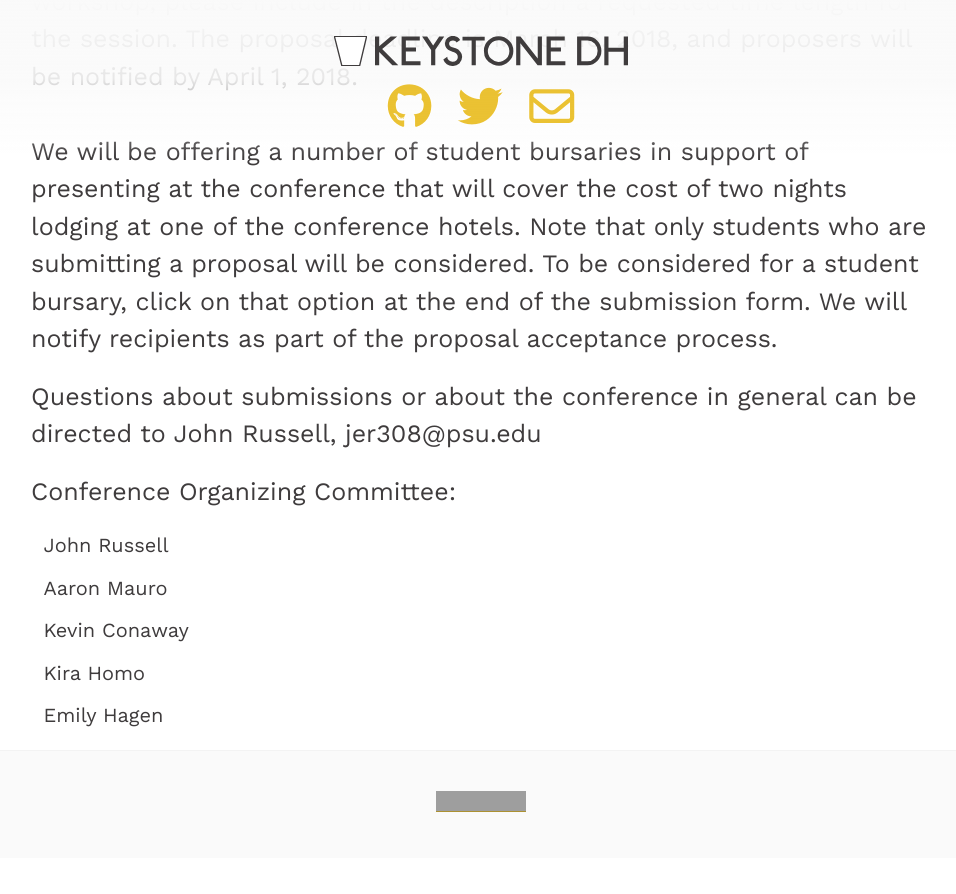
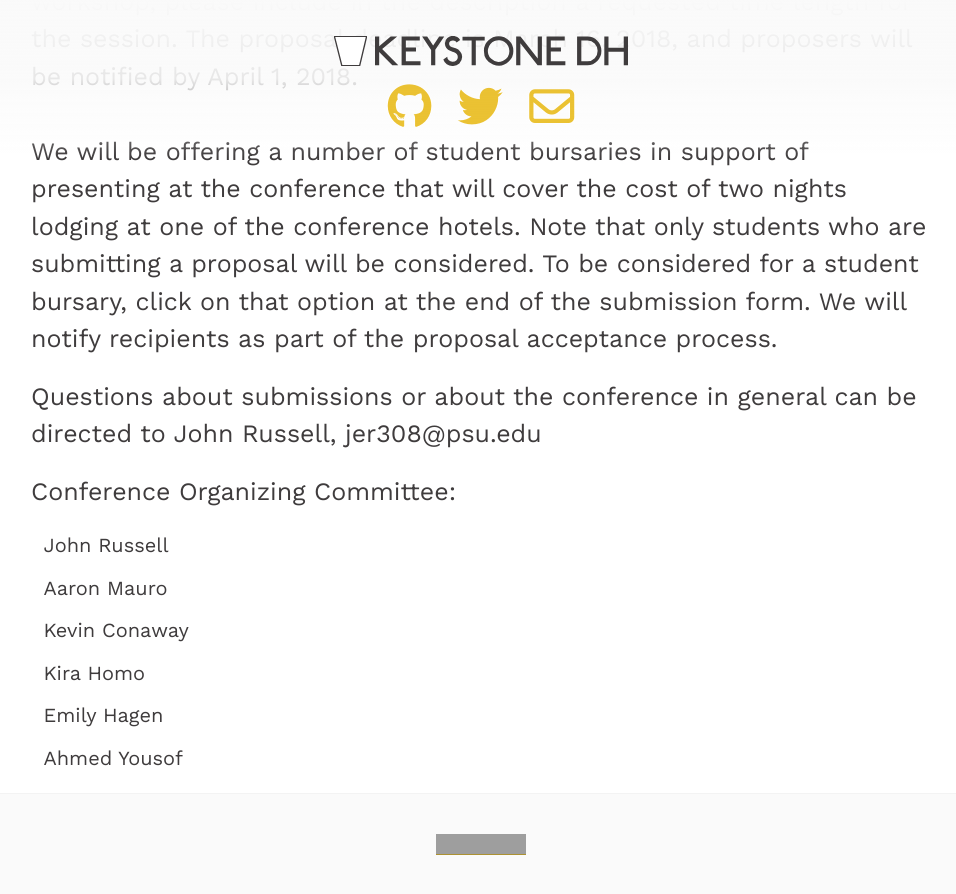
Before and after one commit to KeystoneDH/2018, a Jekyll site: the page built from cfp.md, in a window 1280 px wide and 900 px high, scrolled down 792 px. Shown: the top 894 px of the window, without its empty margins (159-1115 px from the left). Built offline with Jekyll 4.4.1, drawn with Linux system fonts in a browser that asks for light colours; nearby versions of some CDN libraries; before the commit the page ends 1650 px from its top, so only the background shows below that; grey boxes are pictures that could not be loaded.

Commit message:
Update cfp.md

```diff
--- a/cfp.md
+++ b/cfp.md
@@ -29,3 +29,4 @@ Conference Organizing Committee:
 - Kevin Conaway
 - Kira Homo
 - Emily Hagen
+- Ahmed Yousof
```
